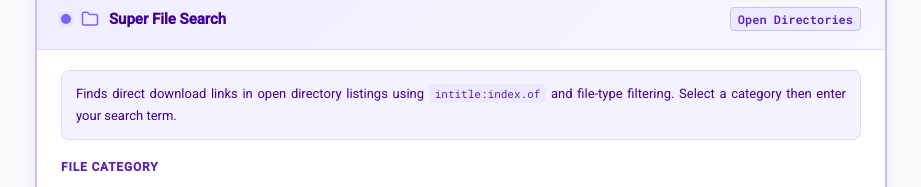
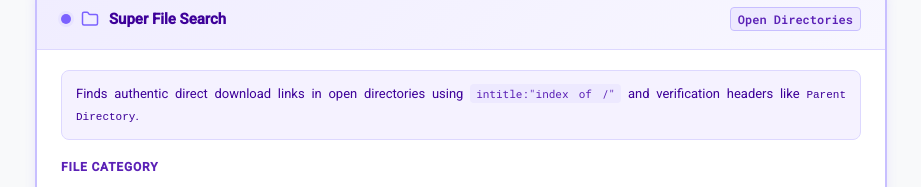
Before and after one commit to Danushka-Madushan/google-advanced-search-builder, a React (Vite) app: page / in a window 1280 px wide. Shown: the part 349-536 px from the top of the page, without its empty margins (179-1100 px from the left). Built offline with nearby package versions, Linux system fonts and the light colour scheme; a web font is replaced by a local one.

Commit message:
feat(sfs): enhance super file search with advanced precision dorks and refined exclusions

```diff
--- a/src/components/SuperFileSearch.tsx
+++ b/src/components/SuperFileSearch.tsx
@@ -86,7 +86,7 @@ const SuperFileSearch: React.FC<SuperFileSearchProps> = ({
           fontFamily: "'Google Sans', Roboto, Arial, sans-serif",
           lineHeight: 1.7
         }}>
-          Finds direct download links in open directory listings using{" "}
+          Finds authentic direct download links in open directories using{" "}
           <code style={{
             fontFamily: "'Roboto Mono', monospace",
             background: "#EDE9FF",
@@ -95,9 +95,9 @@ const SuperFileSearch: React.FC<SuperFileSearchProps> = ({
             borderRadius: 4,
             fontSize: 11
           }}>
-            intitle:index.of
+            intitle:"index of /"
           </code>{" "}
-          and file-type filtering. Select a category then enter your search term.
+          and verification headers like <code style={{ fontSize: 11 }}>Parent Directory</code>.
         </div>
 
         {/* File type pills */}
--- a/src/constants/index.ts
+++ b/src/constants/index.ts
@@ -4,7 +4,7 @@ import type { FileTypeConfig, SearchOperators } from "../types";
 export const GOOGLE_BASE = "https://www.google.com/search?q=";
 
 export const OPEN_DIR_EXCLUSIONS =
-  `-inurl:(jsp|pl|php|html|aspx|htm|cf|shtml) intitle:index.of -inurl:(listen77|mp3raid|mp3toss|mp3drug|index_of|index-of|wallywashis|downloadmana)`;
+  `-inurl:(search|find|list|view|index|?|&) -inurl:(jsp|pl|php|html|aspx|htm|cf|shtml) -inurl:(listen77|mp3raid|mp3toss|mp3drug|index_of|index-of|wallywashis|downloadmana)`;
 
 export const FILE_TYPES: FileTypeConfig[] = [
   { label: "TV / Movies", value: "mkv|mp4|avi|mov|mpg|wmv|divx|mpeg", Icon: Film },
--- a/src/utils/queryBuilders.ts
+++ b/src/utils/queryBuilders.ts
@@ -1,7 +1,5 @@
 import type { SearchOperators } from "../types";
-
-const OPEN_DIR_EXCLUSIONS =
-  `-inurl:(jsp|pl|php|html|aspx|htm|cf|shtml) intitle:index.of -inurl:(listen77|mp3raid|mp3toss|mp3drug|index_of|index-of|wallywashis|downloadmana)`;
+import { OPEN_DIR_EXCLUSIONS } from "../constants";
 
 export const buildQuery = (text: string, ops: SearchOperators): string => {
   const parts: string[] = [];
@@ -43,5 +41,9 @@ export const buildQuery = (text: string, ops: SearchOperators): string => {
 export const buildSFSQuery = (q: string, ft: string): string => {
   const base = q.trim();
   if (!base) return "";
-  return ft ? `${base} +(${ft}) ${OPEN_DIR_EXCLUSIONS}` : `${base} ${OPEN_DIR_EXCLUSIONS}`;
+
+  const dork = 'intitle:"index of /" "Parent Directory" "Name" "Last modified" "Size"';
+  const filePart = ft ? `+(${ft})` : "";
+
+  return `${base} ${dork} ${filePart} ${OPEN_DIR_EXCLUSIONS}`.trim().replace(/\s+/g, " ");
 };
```
